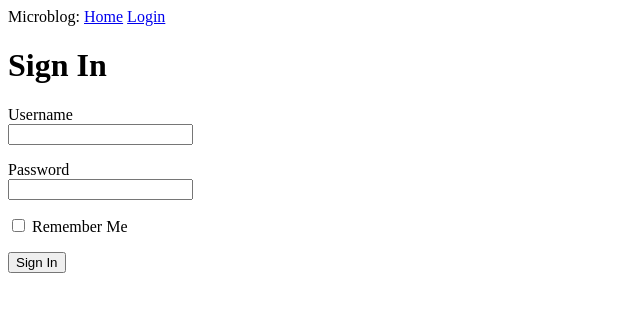
After one commit to Riverfount/microblog, a Flask app: page /login in a window 1280 px wide. The commit adds this page. Shown: the top 312 px of the page, without its empty margins (0-640 px from the left). Run offline with Flask 2, Linux system fonts and the light colour scheme.

Commit message:
Did tasks of 4th Chapter

```diff
--- a/app/__init__.py
+++ b/app/__init__.py
@@ -1,5 +1,7 @@
 from flask import Flask
+from config import Config
 
 app = Flask(__name__)
+app.config.from_object(Config)
 
 from app import routes
--- /dev/null
+++ b/app/forms.py
@@ -0,0 +1,15 @@
+from flask_wtf import FlaskForm
+from wtforms import (
+    BooleanField,
+    PasswordField,
+    StringField,
+    SubmitField,
+)
+from wtforms.validators import DataRequired
+
+
+class LoginForm(FlaskForm):
+    username = StringField('Username', validators=[DataRequired()])
+    password = PasswordField('Password', validators=[DataRequired()])
+    remember_me = BooleanField('Remember Me')
+    submit = SubmitField('Sign In')
--- a/app/routes.py
+++ b/app/routes.py
@@ -1,6 +1,12 @@
-from flask import render_template
+from flask import (
+    flash,
+    redirect,
+    render_template,
+    url_for,
+)
 
 from app import app
+from app.forms import LoginForm
 
 
 @app.route('/')
@@ -18,3 +24,12 @@ def index():
         }
     ]
     return render_template('index.html', title='Home', user=user, posts=posts)
+
+
+@app.route('/login', methods=['GET', 'POST'])
+def login():
+    form = LoginForm()
+    if form.validate_on_submit():
+        flash(f'Login requested for user: {form.username.data}, remember me: {form.remember_me.data}')
+        return redirect(url_for('index'))
+    return render_template('login_form.html', title='Sign In', form=form)
--- a/app/templates/base.html
+++ b/app/templates/base.html
@@ -12,8 +12,18 @@
 <body>
     <div>
         Microblog:
-        <a href="/index">Home</a>
+        <a href="{{ url_for('index') }}">Home</a>
+        <a href="{{ url_for('login') }}">Login</a>
     </div>
+    {% with messages = get_flashed_messages() %}
+        {% if messages %}
+            <ul>
+                {% for message in messages %}
+                    <li>{{ message }}</li>
+                {% endfor %}
+            </ul>
+        {% endif %}
+    {% endwith %}
     {% block content %}{% endblock content %}
 </body>
 </html>
--- /dev/null
+++ b/app/templates/login_form.html
@@ -0,0 +1,23 @@
+{% extends "base.html" %}
+
+{% block content %}
+<h1>Sign In</h1>
+<form action="" method="post">
+    {{ form.hidden_tag()}}
+    <p>
+        {{ form.username.label}}<br>
+        {{ form.username()}}<br>
+    </p>
+    <p>
+        {{ form.password.label}}<br>
+        {{ form.password()}}
+    </p>
+    <p>
+        {{ form.remember_me()}}
+        {{ form.remember_me.label}}
+    </p>
+    <p>
+        {{ form.submit()}}
+    </p>
+</form>
+{% endblock content %}
--- /dev/null
+++ b/config.py
@@ -0,0 +1,5 @@
+import os
+
+
+class Config:
+    SECRET_KEY = os.environ.get('SECRET_KEY') or 'my-super-seccret-key'
```
